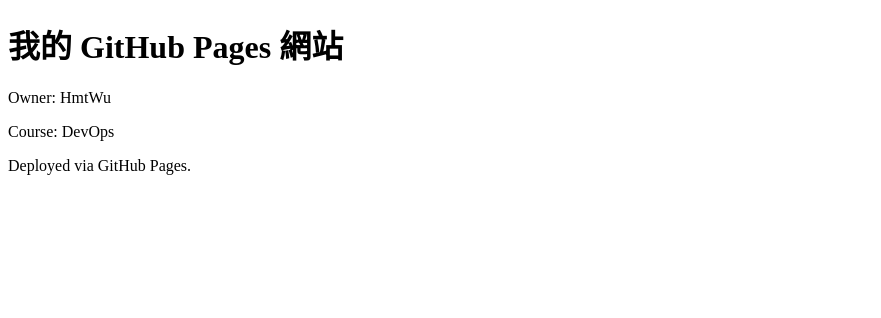
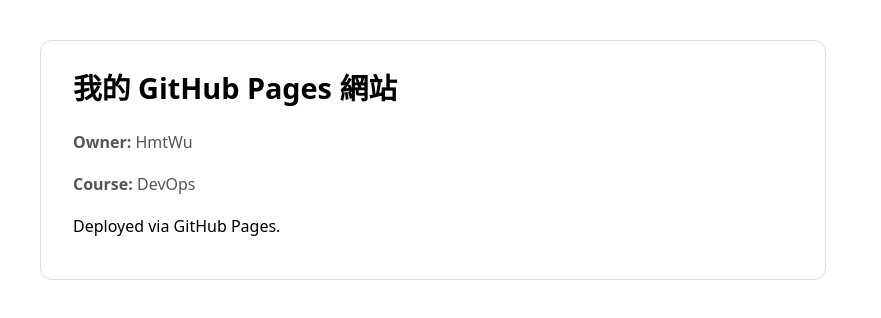
Before and after one commit to HmtWu/devops-pages-lab, a plain HTML site: page index.html in a window 1280 px wide. Shown: the whole page, without its empty margins (0-881 px from the left). Drawn offline with Linux system fonts and the light colour scheme.

Commit message:
Update homepage content with minimal styling

```diff
--- a/index.html
+++ b/index.html
@@ -3,7 +3,15 @@
 <meta charset="utf-8">
 <meta name="viewport" content="width=device-width,initial-scale=1">
 <title>我的 GitHub Pages 網站</title>
-<h1>我的 GitHub Pages 網站</h1>
-<p>Owner: HmtWu</p>
-<p>Course: DevOps</p>
-<p>Deployed via GitHub Pages.</p>
+<style>
+  body { font-family: system-ui, -apple-system, Segoe UI, Roboto, Noto Sans, Arial, "微軟正黑體", sans-serif; margin: 2.5rem; line-height: 1.6; }
+  .card { max-width: 720px; padding: 1.5rem 2rem; border: 1px solid #ddd; border-radius: 12px; }
+  h1 { margin-top: 0; font-size: 1.8rem; }
+  .meta { color: #555; }
+</style>
+<main class="card">
+  <h1>我的 GitHub Pages 網站</h1>
+  <p class="meta"><strong>Owner:</strong> HmtWu</p>
+  <p class="meta"><strong>Course:</strong> DevOps</p>
+  <p>Deployed via GitHub Pages.</p>
+</main>
```
